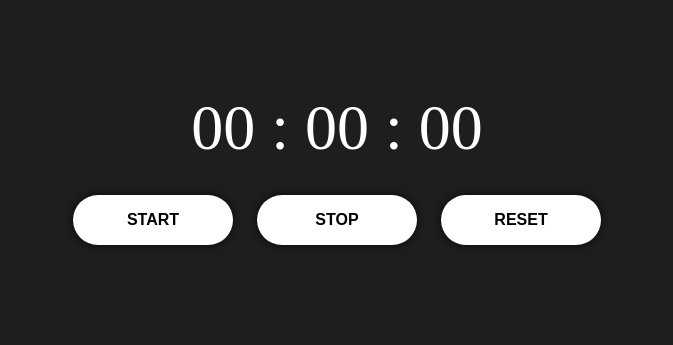
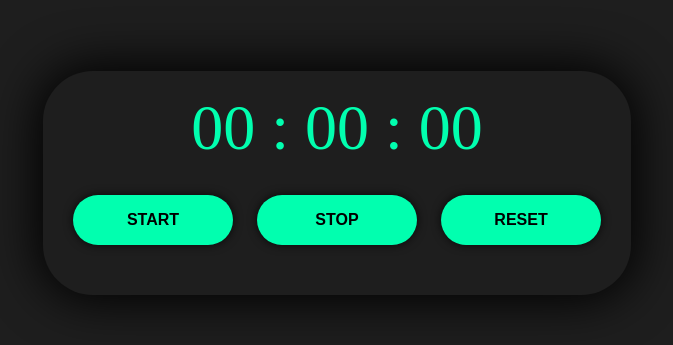
Before and after one commit to arpit-pathak/Stopwatch-App, a plain HTML site: page index.html in a window 1280 px wide. Shown: the part 217-562 px from the top of the page, without its empty margins (303-976 px from the left). Drawn offline with Linux system fonts and the light colour scheme.

Commit message:
improve ui with css

```diff
--- a/style.css
+++ b/style.css
@@ -12,8 +12,18 @@
     flex-direction: column;
 }
 
+.clock-body {
+    display: flex;
+    justify-content: center;
+    align-items: center;
+    flex-direction: column;
+    padding: 20px;
+    border-radius: 50px;
+    box-shadow: 0 0 50px 5px rgb(0, 0, 0);
+}
+
 .clock {
-    color: #fff;
+    color: #01ffaf;
     font-size: 4rem;
 }
 
@@ -22,7 +32,7 @@ button {
     width: 10rem;
     border: none;
     box-shadow: 0 0 10px rgba(0, 0, 0, 0.756);
-    background-color: #fff;
+    background-color:#01ffaf;
     margin: 30px 10px;
     cursor: pointer;
     font-weight: 600;
@@ -31,6 +41,6 @@ button {
 }
 
 button:hover {
-    color: #fff;
+    color:#01ffaf;
     background-color: rgb(50, 50, 50);
 }
```
Also changed, not shown: index.html (+1 -1 lines).
